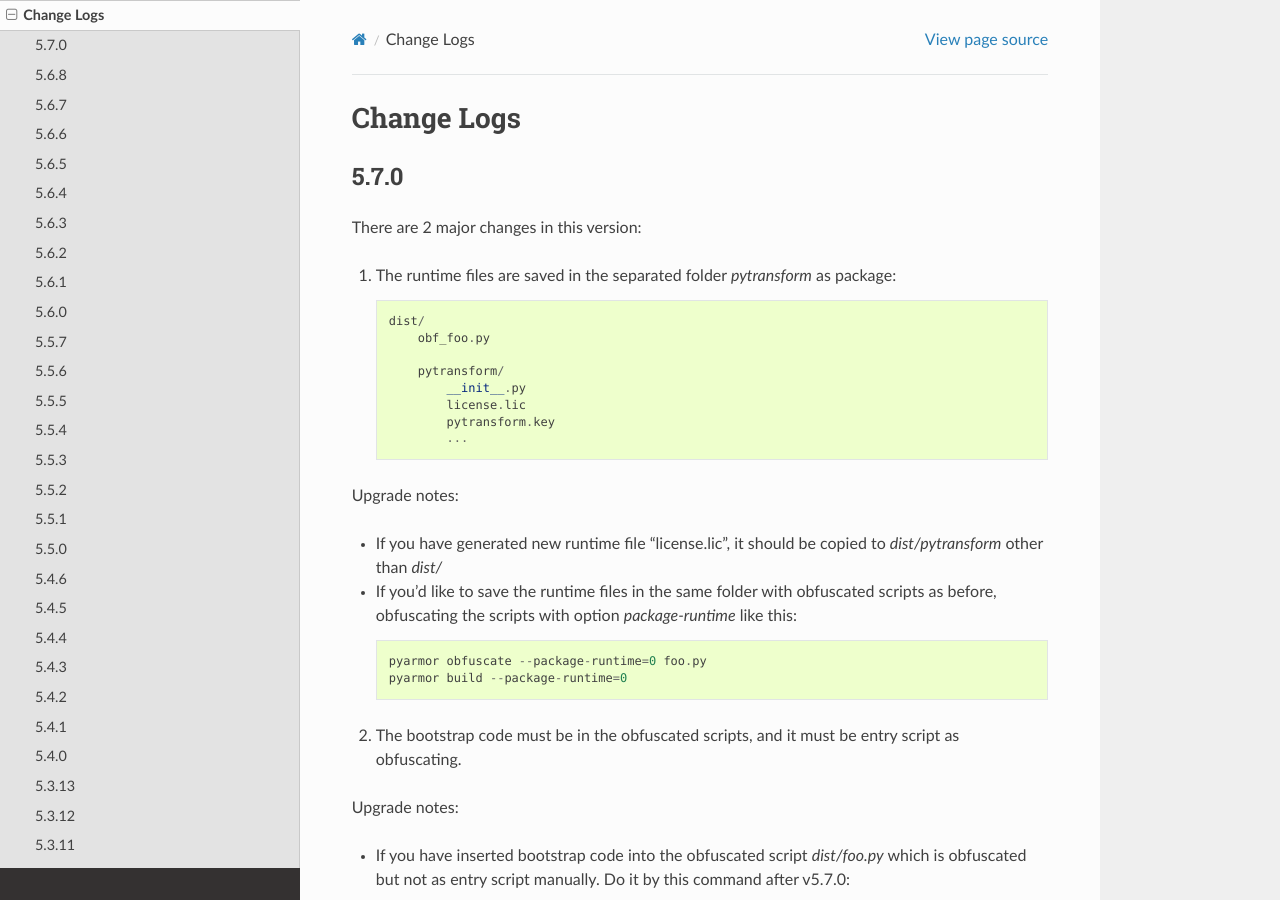
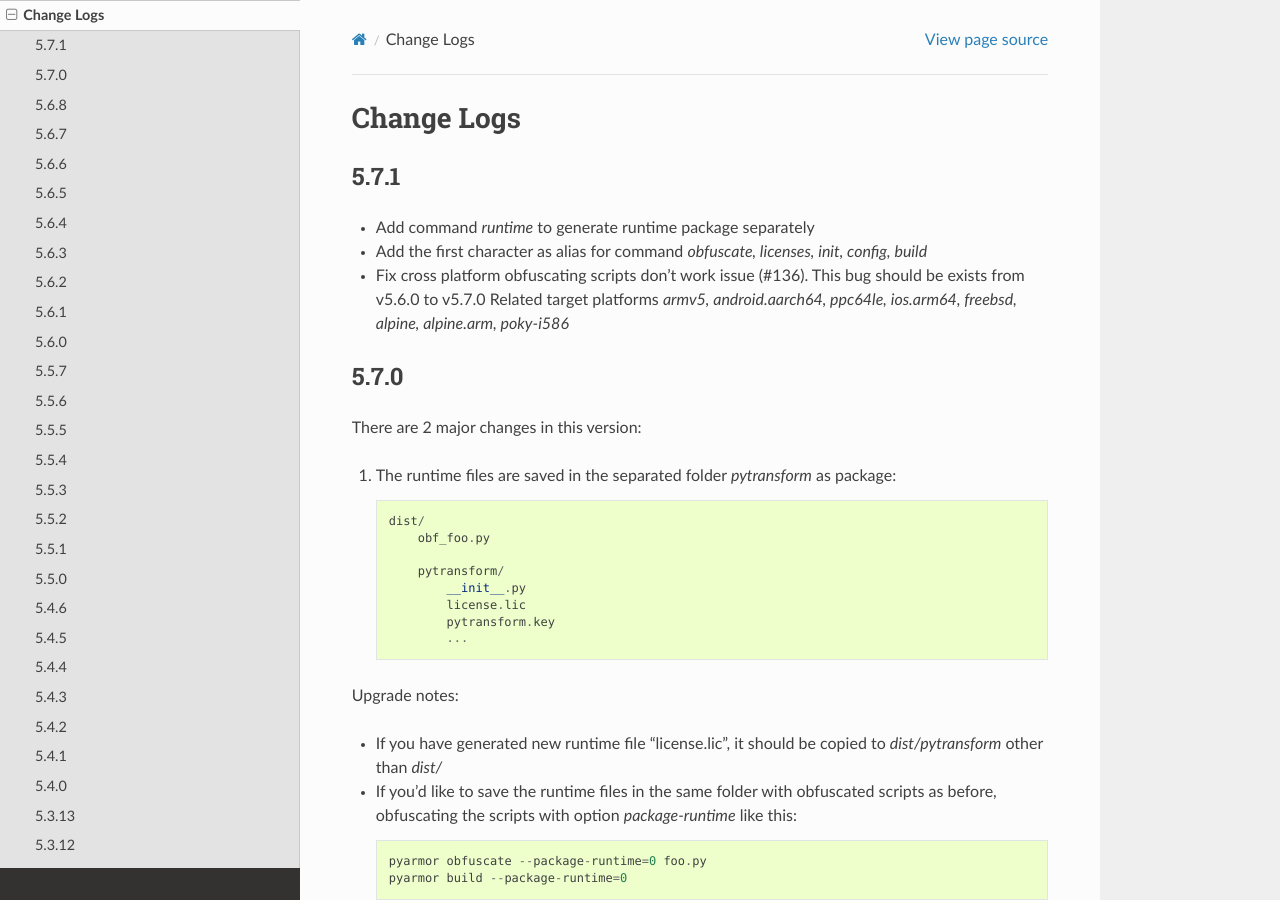
Before and after one commit to dashingsoft/pyarmor, a Sphinx documentation site: the page built from docs/change-logs.rst, in a window 1280 px wide and 900 px high. Built offline with Sphinx 7.4.7 and the Read the Docs theme 2.0.0, drawn with Linux system fonts in a browser that asks for light colours.

Commit message:
Add change logs

```diff
--- a/docs/change-logs.rst
+++ b/docs/change-logs.rst
@@ -2,6 +2,14 @@
 
 Change Logs
 ===========
+
+5.7.1
+-----
+* Add command `runtime` to generate runtime package separately
+* Add the first character as alias for command `obfuscate, licenses, init, config, build`
+* Fix cross platform obfuscating scripts don't work issue (#136).
+  This bug should be exists from v5.6.0 to v5.7.0
+  Related target platforms `armv5, android.aarch64, ppc64le, ios.arm64, freebsd, alpine, alpine.arm, poky-i586`
 
 5.7.0
 -----
```
